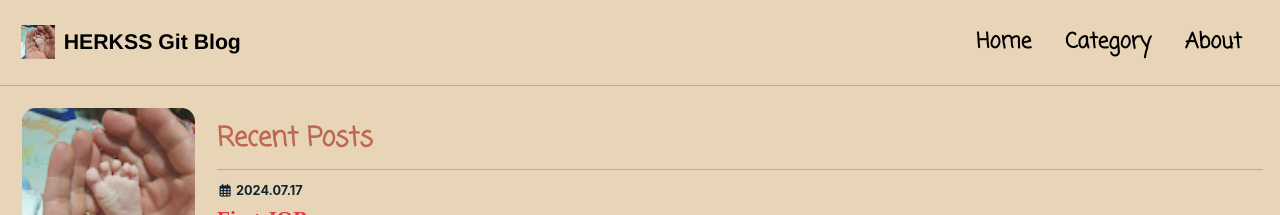
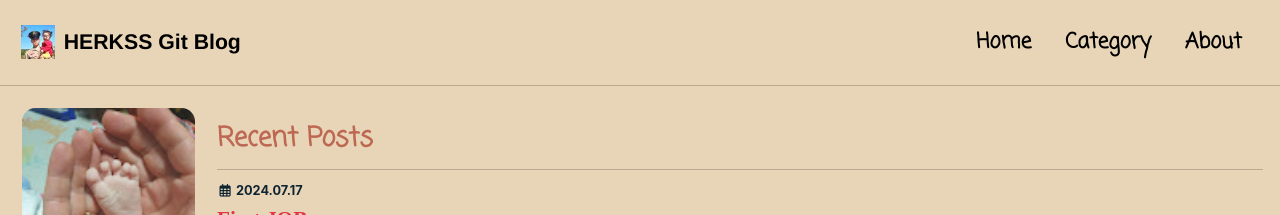
Before and after one commit to herkss/herkss.github.io, a Jekyll site: the page built from index.html, in a window 1280 px wide. Shown: the top 215 px of the page. Built offline with Jekyll 4.4.1, drawn with Linux system fonts in a browser that asks for light colours; cached includes are drawn as plain includes; nearby versions of some CDN libraries; some web fonts are replaced; the list of posts is cut into pages by our own code.

Commit message:
Update _config.yml

```diff
--- a/_config.yml
+++ b/_config.yml
@@ -24,7 +24,7 @@ url                      : "https://herkss.github.io"
 baseurl                  : # the subpath of your site, e.g. "/blog"
 repository               : "herkss/comments" #댓글 경로 / github name/repository
 teaser                   : # path of fallback teaser image, e.g. "/assets/images/500x300.png"
-logo                     : "/assets/images/channels4_profile.jpg" # 타이틀 옆 로고
+logo                     : "/assets/images/iconcon.jpg" # 타이틀 옆 로고
 masthead_title           : # overrides the website title displayed in the masthead, use " " for no title
 breadcrumbs              : true # true, false (default)
 words_per_minute         : 200
```
